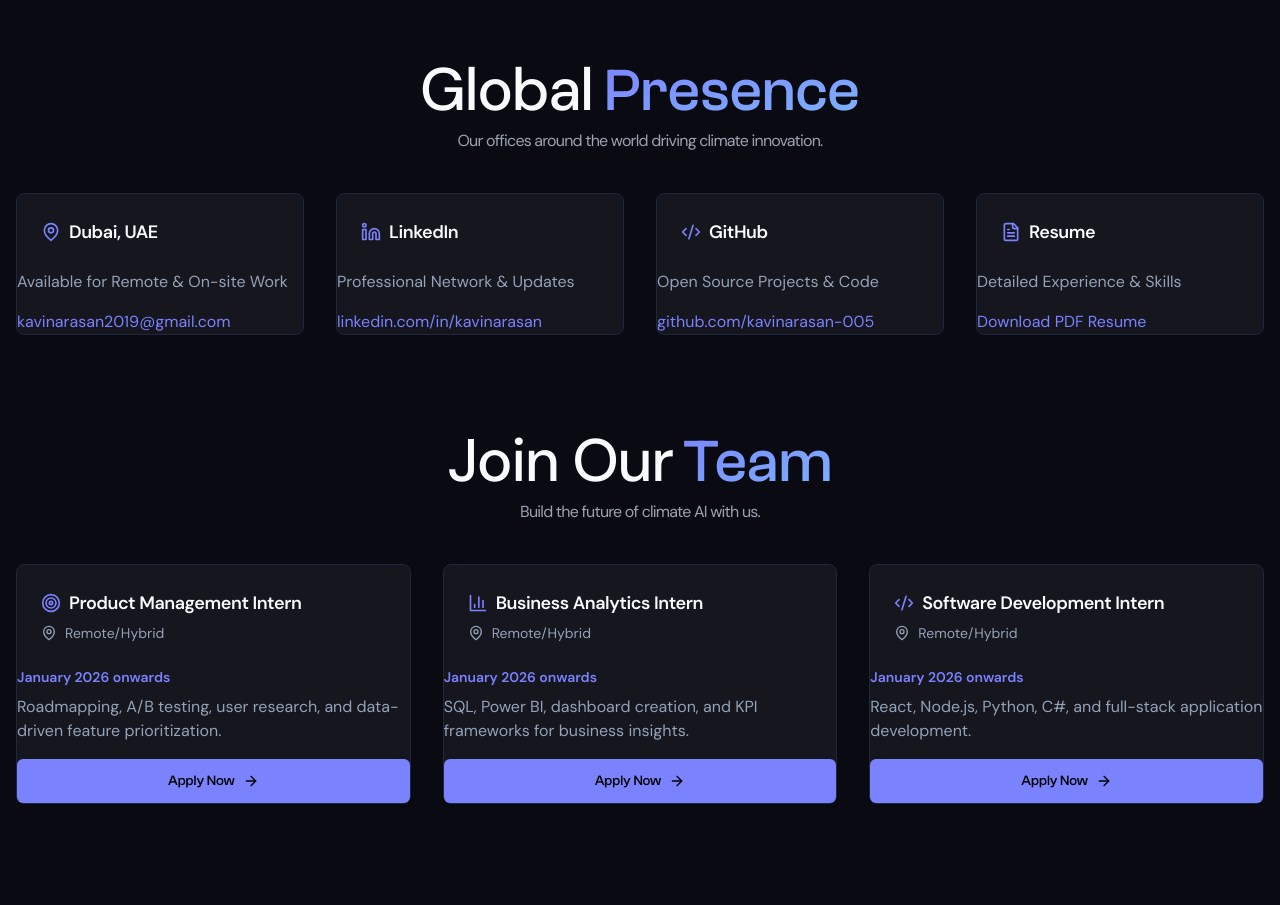
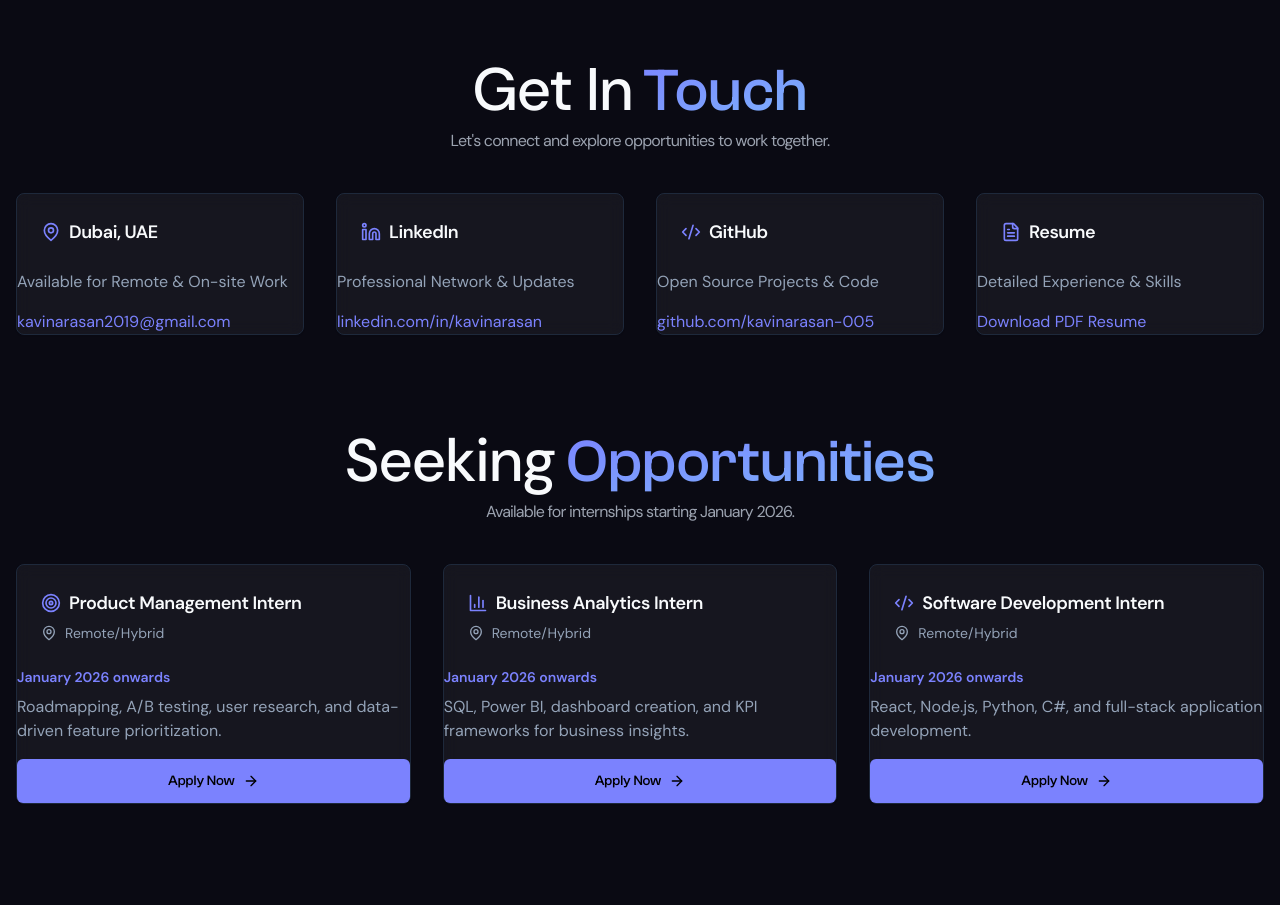
Before and after one commit to kavinarasan-005/official-portfolio, a Next.js app: page / in a window 1280 px wide. Shown: the part 6820-7725 px from the top of the page. Built offline with nearby package versions, Linux system fonts and the light colour scheme.

Commit message:
Update section headers to be more personal and portfolio-focused

```diff
--- a/src/pages/index.tsx
+++ b/src/pages/index.tsx
@@ -921,7 +921,7 @@ export default function Home() {
           </div>
         </section>
 
-        {/* Office Locations */}
+        {/* Contact Information */}
         <section id="locations" data-scroll-section>
           <div
             data-scroll
@@ -931,11 +931,11 @@ export default function Home() {
           >
             <div className="text-center">
               <h2 className="text-4xl font-medium tracking-tight xl:text-6xl">
-                Global
-                <span className="text-gradient clash-grotesk tracking-normal"> Presence</span>
+                Get In
+                <span className="text-gradient clash-grotesk tracking-normal"> Touch</span>
               </h2>
               <p className="mt-2 tracking-tighter text-secondary-foreground">
-                Our offices around the world driving climate innovation.
+                Let's connect and explore opportunities to work together.
               </p>
             </div>
             <div className="grid gap-8 md:grid-cols-2 xl:grid-cols-4">
@@ -959,7 +959,7 @@ export default function Home() {
           </div>
         </section>
 
-        {/* Careers */}
+        {/* Career Opportunities */}
         <section id="careers" data-scroll-section>
           <div
             data-scroll
@@ -969,11 +969,11 @@ export default function Home() {
           >
             <div className="text-center">
               <h2 className="text-4xl font-medium tracking-tight xl:text-6xl">
-                Join Our
-                <span className="text-gradient clash-grotesk tracking-normal"> Team</span>
+                Seeking
+                <span className="text-gradient clash-grotesk tracking-normal"> Opportunities</span>
               </h2>
               <p className="mt-2 tracking-tighter text-secondary-foreground">
-                Build the future of climate AI with us.
+                Available for internships starting January 2026.
               </p>
             </div>
             <div className="grid gap-8 md:grid-cols-2 xl:grid-cols-3">
@@ -1002,7 +1002,7 @@ export default function Home() {
           </div>
         </section>
 
-        {/* Benefits */}
+        {/* Working Principles */}
         <section id="benefits" data-scroll-section>
           <div
             data-scroll
@@ -1012,8 +1012,8 @@ export default function Home() {
           >
             <div className="text-center">
               <h2 className="text-4xl font-medium tracking-tight xl:text-6xl">
-                What We
-                <span className="text-gradient clash-grotesk tracking-normal"> Offer</span>
+                How I
+                <span className="text-gradient clash-grotesk tracking-normal"> Work</span>
               </h2>
             </div>
             <div className="grid gap-8 md:grid-cols-2 xl:grid-cols-3">
```
